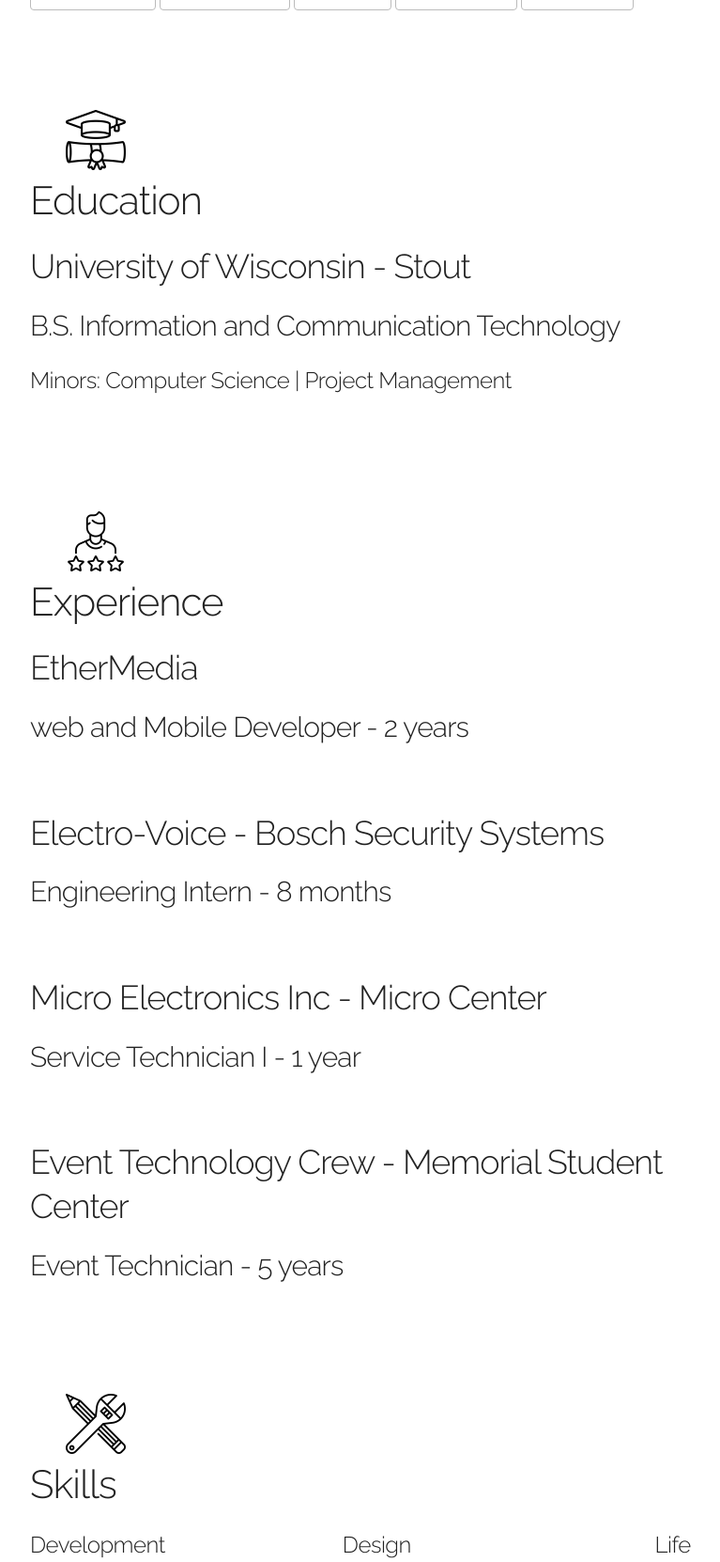
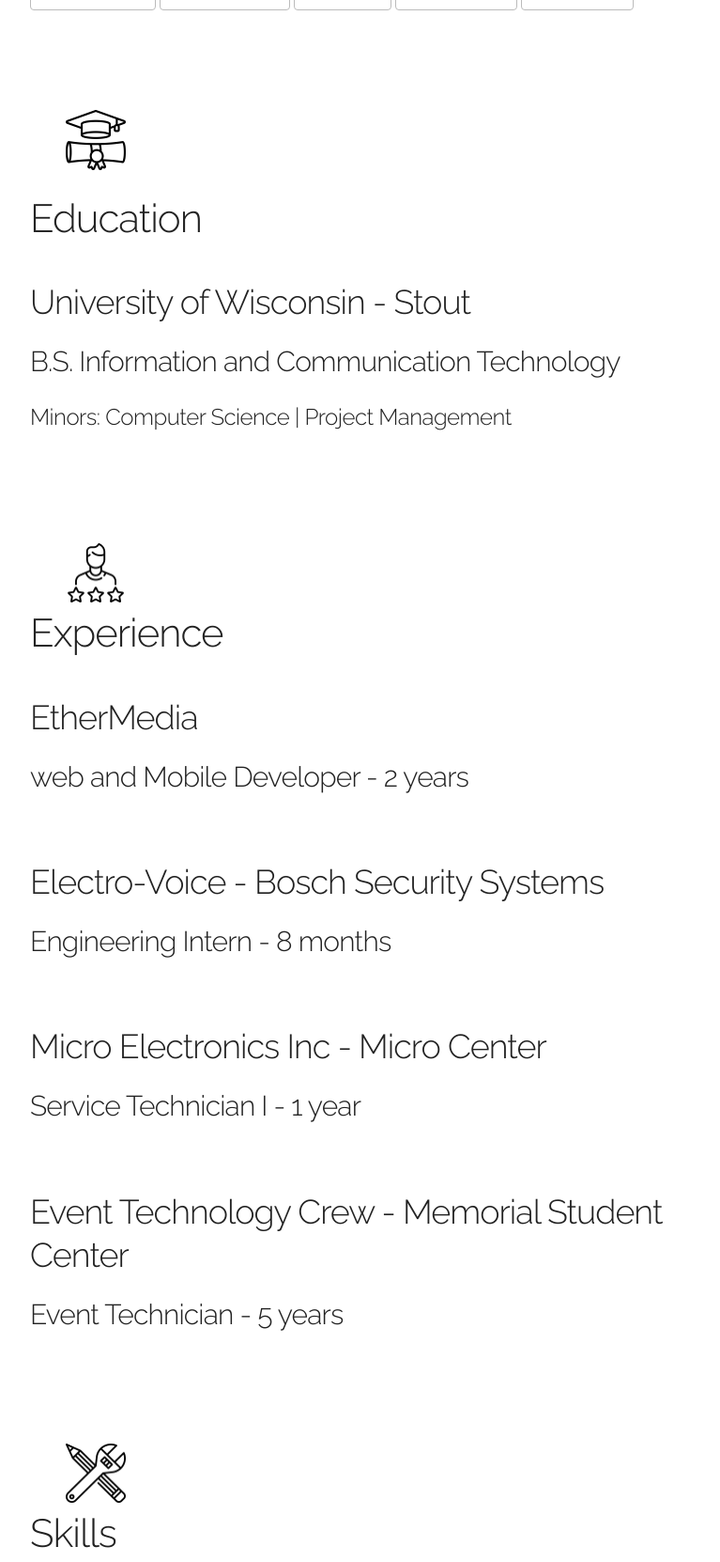
Before and after one commit to AustinPoulson/Austinpoulsoncom, a PHP site: page / in a window 1280 px wide. Shown: the part 277-1939 px from the top of the page at 94% size, without its empty margins (128-895 px from the left). Run offline with PHP 8.4, Linux system fonts and the light colour scheme; some libraries are stand-ins or nearby versions.

Commit message:
Remove inline styles

```diff
--- a/css/stylesheet.css
+++ b/css/stylesheet.css
@@ -1,3 +1,7 @@
+* {
+  box-sizing: border-box;
+}
+
 .headerImage {
   border-radius: 50%;
   align-self: center;
@@ -14,3 +18,11 @@
 .navButtons {
   margin-top: 2%;
 }
+
+.section {
+  margin-top: 10%;
+}
+
+.subSection {
+  margin-top: 2%;
+}
--- a/index.php
+++ b/index.php
@@ -82,29 +82,28 @@
 
 <!-- Education
   –––––––––––––––––––––––––––––––––––––––––––––––––– -->
-    <div class="row" style="margin-top: 10%">
+    <div class="row section">
       <a name="education"></a>
       <div class="three columns">
     	<img src="images/graduated.png" alt="graduation" width="30%">
       </div>
     </div>
-    <div class="row">
+    <div class="row subSection">
       <div class="three columns">
       	<h2>Education</h2>
       </div>
     </div>
-    <div class="row">
+    <div class="row subSection">
       <div class="nine columns">
       	<h3>University of Wisconsin - Stout</h3>
       	<h4>B.S. Information and Communication Technology</h4>
       	<h5>Minors: Computer Science | Project Management</h5>
-      	<p><!--My degree is in information and communication technology. Since this isn't a common degree, it can take some explaination to understand what I learned during my time at Stout. As a field of study, ICT encompasses all technology used for transfering information. However, I chose to center my education around programming with a heavy concentration in the soft skills applicable to software development. --></p>
       </div>
     </div>
 
 <!-- Experience
   –––––––––––––––––––––––––––––––––––––––––––––––––– -->
-    <div class="row" style="margin-top: 10%">
+    <div class="row  section">
       <a name="experience"></a>
       <div class="three columns">
     	<img src="images/experience.png" alt="experience" width="30%">
@@ -115,25 +114,25 @@
       	<h2>Experience</h2>
       </div>
     </div>
-    <div class="row">
+    <div class="row subSection">
       <div class="nine columns">
       	<h3>EtherMedia</h3>
       	<h4>web and Mobile Developer - 2 years</h4>
       </div>
     </div>
-    <div class="row" style="margin-top: 5%">
+    <div class="row subSection" style="margin-top: 5%">
       <div class="nine columns">
       	<h3>Electro-Voice - Bosch Security Systems</h3>
       	<h4>Engineering Intern - 8 months</h4>
       </div>
     </div>
-    <div class="row" style="margin-top: 5%">
+    <div class="row subSection" style="margin-top: 5%">
       <div class="nine columns">
       	<h3>Micro Electronics Inc - Micro Center</h3>
       	<h4>Service Technician I - 1 year</h4>
       </div>
     </div>
-    <div class="row" style="margin-top: 5%">
+    <div class="row subSection" style="margin-top: 5%">
       <div class="nine columns">
       	<h3>Event Technology Crew - Memorial Student Center</h3>
       	<h4>Event Technician - 5 years</h4>
@@ -142,7 +141,7 @@
 
 <!-- Skills
   –––––––––––––––––––––––––––––––––––––––––––––––––– -->
-    <div class="row" style="margin-top: 10%">
+    <div class="row  section">
       <a name="skills"></a>
       <div class="three columns">
     	<img src="images/skills.png" alt="skills" width="30%">
@@ -153,7 +152,7 @@
       	<h2>Skills</h2>
       </div>
     </div>
-    <div class="row">
+    <div class="row subSection">
       <div class="four columns">
       	<ul>
       	  <h5>Development</h5>
@@ -228,7 +227,7 @@
 
 <!-- Interests
   –––––––––––––––––––––––––––––––––––––––––––––––––– -->
-    <div class="row" style="margin-top: 10%">
+    <div class="row  section">
       <a name="interests"></a>
       <div class="three columns">
     	<img src="images/interests.png" alt="interests" width="30%">
@@ -239,7 +238,7 @@
       	<h2>Interests</h2>
       </div>
     </div>
-    <div class="row" style="margin-top: 5%">
+    <div class="row subSection">
       <div class="nine columns">
       	<h4>Music</h4>
         <a class="button" href="https://youtu.be/sVw1bFMeHG4">Austa</a>
@@ -247,28 +246,28 @@
         <a class="button" href="https://open.spotify.com/track/4bbtjAHYeGb3KZfmTBkrYQ?si=42b7a7b034354239">Correlations</a>
       </div>
     </div>
-    <div class="row" style="margin-top: 5%">
+    <div class="row subSection">
       <div class="nine columns">
       	<h4>Photography</h4>
       	<p>Photography is another of my major interests. I learned the skill as a part of an academic minor in school. My favorite types of photography are studio art and nature. On top of allowing me to have original images for development, I feel that photography helps me to maintain an eye for detail and visual literacy.</p>
       </div>
     </div>
-    <div class="row" style="margin-top: 5%">
+    <div class="row subSection">
       <div class="nine columns">
       	<h4>Outdoors</h4>
       	<p>I was raised with an appreciation for the outdoors. Whether I'm camping, canoeing, or just spending time at a park, I love being around nature.</p>
       </div>
     </div>
 
-    <div class="row" style="margin-top: 10%">
+<!-- Contact
+  –––––––––––––––––––––––––––––––––––––––––––––––––– -->
+
+    <div class="row section">
       <a name="contact"></a>
       <div class="three columns">
     	<img src="images/contact.png" alt="contact" width="30%">
       </div>
     </div>
-
-<!-- Contact
-  –––––––––––––––––––––––––––––––––––––––––––––––––– -->
 
     <form id="contact" action="<?= $_SERVER['PHP_SELF']; ?>" method="post">
     <div class="row">
@@ -321,7 +320,7 @@
 <!-- Footnote
   –––––––––––––––––––––––––––––––––––––––––––––––––– -->
   <div class="container">
-    <div class="row" style="margin-top: 5%">
+    <div class="row  section">
       <div class="twelve columns">
         <p class="grayText">This site was designed and programmed by Austin Poulson.</p>
       </div>
```
